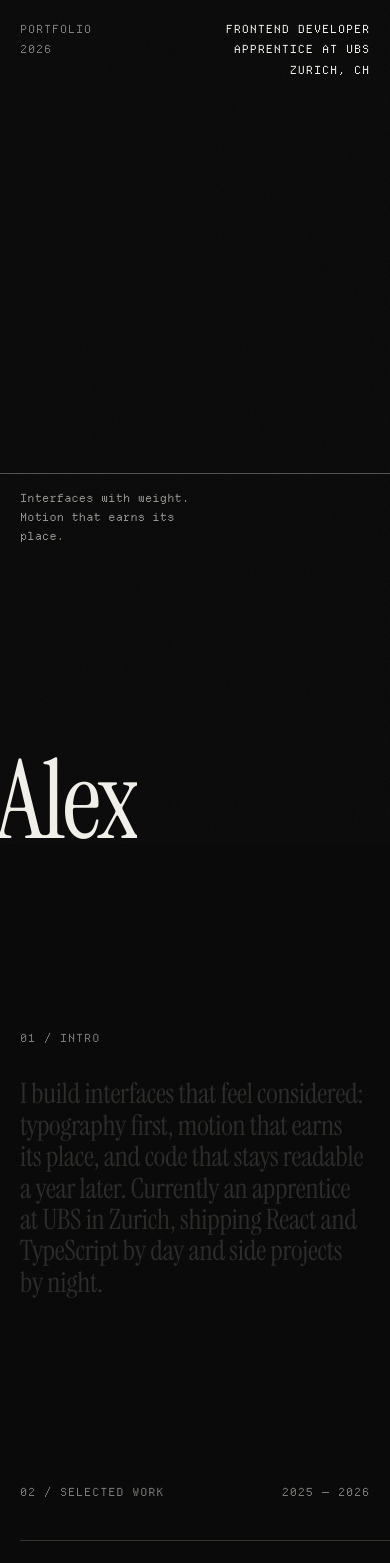
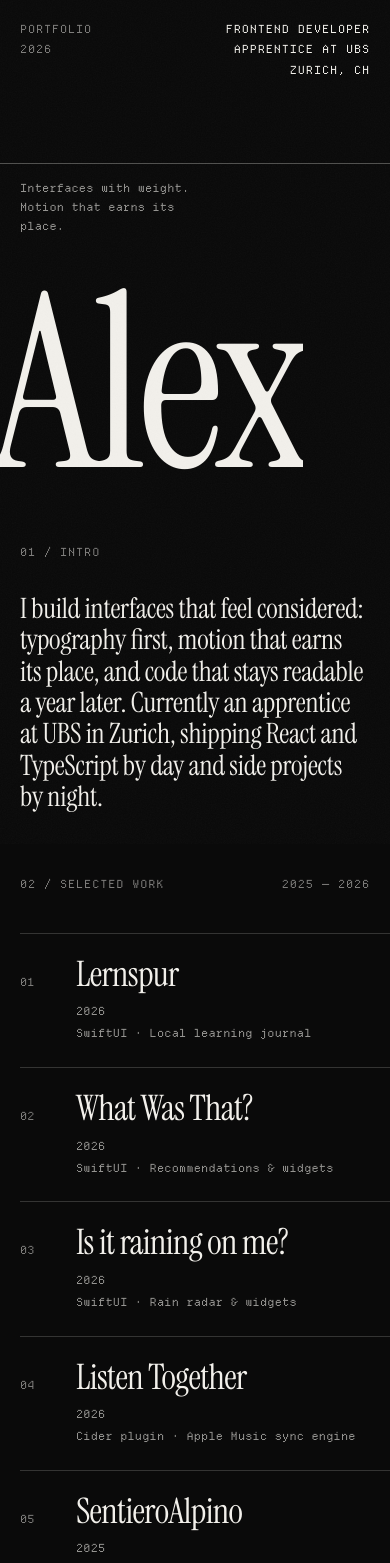
Before and after one commit to platret/portfolio, a React (Vite) app: page / in a window 390 px wide. Shown: the top 1563 px of the page. Built offline with nearby package versions, Linux system fonts and the light colour scheme.

Commit message:
Make the mobile opening compact and easier to read

```diff
--- a/src/sections/About.tsx
+++ b/src/sections/About.tsx
@@ -26,7 +26,7 @@ export function About() {
   const reduced = useReducedMotion()
 
   return (
-    <section id="about" className="relative grid grid-cols-1 gap-x-8 px-5 py-[18vh] md:grid-cols-12 md:px-12 md:py-[24vh]">
+    <section id="about" className="relative grid grid-cols-1 gap-x-8 px-5 py-16 md:grid-cols-12 md:px-12 md:py-[24vh]">
       <div className="md:col-span-5">
         <p className="mb-8 text-[0.7rem] uppercase tracking-[0.08em] text-paper/50 md:text-xs">04 / About</p>
         <MaskedLines
--- a/src/sections/Footer.tsx
+++ b/src/sections/Footer.tsx
@@ -10,7 +10,7 @@ export function Footer() {
   useFitText(containerRef, textRef, site.email)
 
   return (
-    <footer id="contact" className="relative overflow-hidden px-5 pb-6 pt-[18vh] md:px-12 md:pb-10 md:pt-[24vh]">
+    <footer id="contact" className="relative overflow-hidden px-5 pb-6 pt-16 md:px-12 md:pb-10 md:pt-[24vh]">
       <div className="mb-10 flex items-end justify-between text-[0.7rem] uppercase tracking-[0.08em] text-paper/50 md:mb-14 md:text-xs">
         <span>06 / Contact</span>
         <span>Say hi</span>
--- a/src/sections/Hero.tsx
+++ b/src/sections/Hero.tsx
@@ -8,7 +8,7 @@ export function Hero() {
   const reduced = useReducedMotion()
 
   return (
-    <section className="relative h-[100svh] min-h-[540px] overflow-hidden">
+    <section className="relative h-[60svh] min-h-[400px] max-h-[480px] overflow-hidden md:h-[100svh] md:min-h-[540px] md:max-h-none">
       <div className="absolute right-5 top-5 text-right md:right-12 md:top-8">
         <MaskedLines
           as="p"
@@ -29,14 +29,14 @@ export function Hero() {
 
       <motion.div
         aria-hidden="true"
-        className="absolute left-0 right-0 top-[56%] h-px origin-left bg-paper/30"
+        className="absolute left-0 right-0 top-[34%] md:top-[56%] h-px origin-left bg-paper/30"
         initial={reduced ? { opacity: 0 } : { scaleX: 0 }}
         animate={reduced ? { opacity: 1 } : { scaleX: 1 }}
         transition={{ duration: DUR.slow, ease: EASE_OUT, delay: 0.5 }}
       />
 
       <motion.p
-        className="absolute left-5 top-[56%] mt-4 max-w-[26ch] text-[0.7rem] leading-[1.7] text-paper/60 md:left-12 md:text-xs"
+        className="absolute left-5 top-[34%] md:top-[56%] mt-4 max-w-[26ch] text-[0.7rem] leading-[1.7] text-paper/60 md:left-12 md:text-xs"
         initial={{ opacity: 0 }}
         animate={{ opacity: 1 }}
         transition={{ duration: DUR.base, ease: EASE_OUT, delay: 1.5 }}
@@ -47,7 +47,7 @@ export function Hero() {
       <MaskedLines
         as="h1"
         lines={site.nameLines}
-        className="absolute bottom-0 left-[-0.045em] font-display text-[28vw] leading-[0.78] md:text-[clamp(15vw,18vw,20vw)] tracking-[-0.03em] text-paper"
+        className="absolute bottom-0 left-[-0.045em] font-display text-[62vw] leading-[0.78] md:text-[clamp(15vw,18vw,20vw)] tracking-[-0.03em] text-paper"
         delay={0.2}
       />
     </section>
--- a/src/sections/Intro.tsx
+++ b/src/sections/Intro.tsx
@@ -2,15 +2,17 @@ import { useEffect, useMemo, useRef } from 'react'
 import { gsap, ScrollTrigger } from '../lib/gsap'
 import { site } from '../content/site'
 import { useReducedMotion } from '../hooks/useReducedMotion'
+import { useIsTouch } from '../hooks/useIsTouch'
 
 export function Intro() {
   const ref = useRef<HTMLParagraphElement>(null)
   const reduced = useReducedMotion()
+  const touch = useIsTouch()
   const words = useMemo(() => site.intro.split(' '), [])
 
   useEffect(() => {
     const el = ref.current
-    if (!el || reduced) return
+    if (!el || reduced || touch) return
 
     const spans = el.querySelectorAll<HTMLSpanElement>('[data-word]')
     const ctx = gsap.context(() => {
@@ -36,10 +38,10 @@ export function Intro() {
       ctx.revert()
       ScrollTrigger.refresh()
     }
-  }, [reduced])
+  }, [reduced, touch])
 
   return (
-    <section id="intro" className="relative px-5 py-[22vh] md:px-12 md:py-[28vh]">
+    <section id="intro" className="relative px-5 py-16 md:px-12 md:py-[28vh]">
       <p className="mb-8 text-[0.7rem] uppercase tracking-[0.08em] text-paper/50 md:absolute md:left-12 md:top-[28vh] md:mb-0 md:text-xs">
         01 / Intro
       </p>
@@ -48,7 +50,7 @@ export function Intro() {
         className="max-w-[60ch] font-display text-[clamp(1.75rem,3.4vw,3.6rem)] leading-[1.12] tracking-[-0.01em] md:ml-[26vw]"
       >
         {words.map((word, i) => (
-          <span key={i} data-word className="inline-block" style={reduced ? undefined : { opacity: 0.15 }}>
+          <span key={i} data-word className="inline-block" style={reduced || touch ? undefined : { opacity: 0.15 }}>
             {word}
             {i < words.length - 1 ? ' ' : ''}
           </span>
--- a/src/sections/Now.tsx
+++ b/src/sections/Now.tsx
@@ -44,7 +44,7 @@ export function Now() {
   const webgl = !touch && !reduced
 
   return (
-    <section id="now" className="relative grid grid-cols-1 gap-x-8 px-5 py-[18vh] md:grid-cols-12 md:px-12 md:py-[22vh]">
+    <section id="now" className="relative grid grid-cols-1 gap-x-8 px-5 py-16 md:grid-cols-12 md:px-12 md:py-[22vh]">
       <p className="mb-8 text-[0.7rem] uppercase tracking-[0.08em] text-paper/50 md:col-span-12 md:mb-16 md:text-xs">03 / Now</p>
 
       <motion.div
--- a/src/sections/Path.tsx
+++ b/src/sections/Path.tsx
@@ -35,7 +35,7 @@ export function Path() {
   }, [reduced])
 
   return (
-    <section id="path" className="relative overflow-x-clip px-5 py-[18vh] md:px-12 md:py-[22vh]">
+    <section id="path" className="relative overflow-x-clip px-5 py-16 md:px-12 md:py-[22vh]">
       <p className="mb-8 text-[0.7rem] uppercase tracking-[0.08em] text-paper/50 md:mb-16 md:text-xs">05 / Path</p>
 
       <MaskedLines
--- a/src/sections/WorkList.tsx
+++ b/src/sections/WorkList.tsx
@@ -10,7 +10,7 @@ export function WorkList() {
   const touch = useIsTouch()
 
   return (
-    <section id="work" className="relative px-5 pb-[18vh] md:px-12" onPointerLeave={() => setHovered(null)}>
+    <section id="work" className="relative px-5 pb-16 md:px-12 md:pb-[18vh]" onPointerLeave={() => setHovered(null)}>
       <div className="mb-10 flex items-end justify-between text-[0.7rem] uppercase tracking-[0.08em] text-paper/50 md:mb-16 md:text-xs">
         <span>02 / Selected work</span>
         <span>2025 — 2026</span>
```
